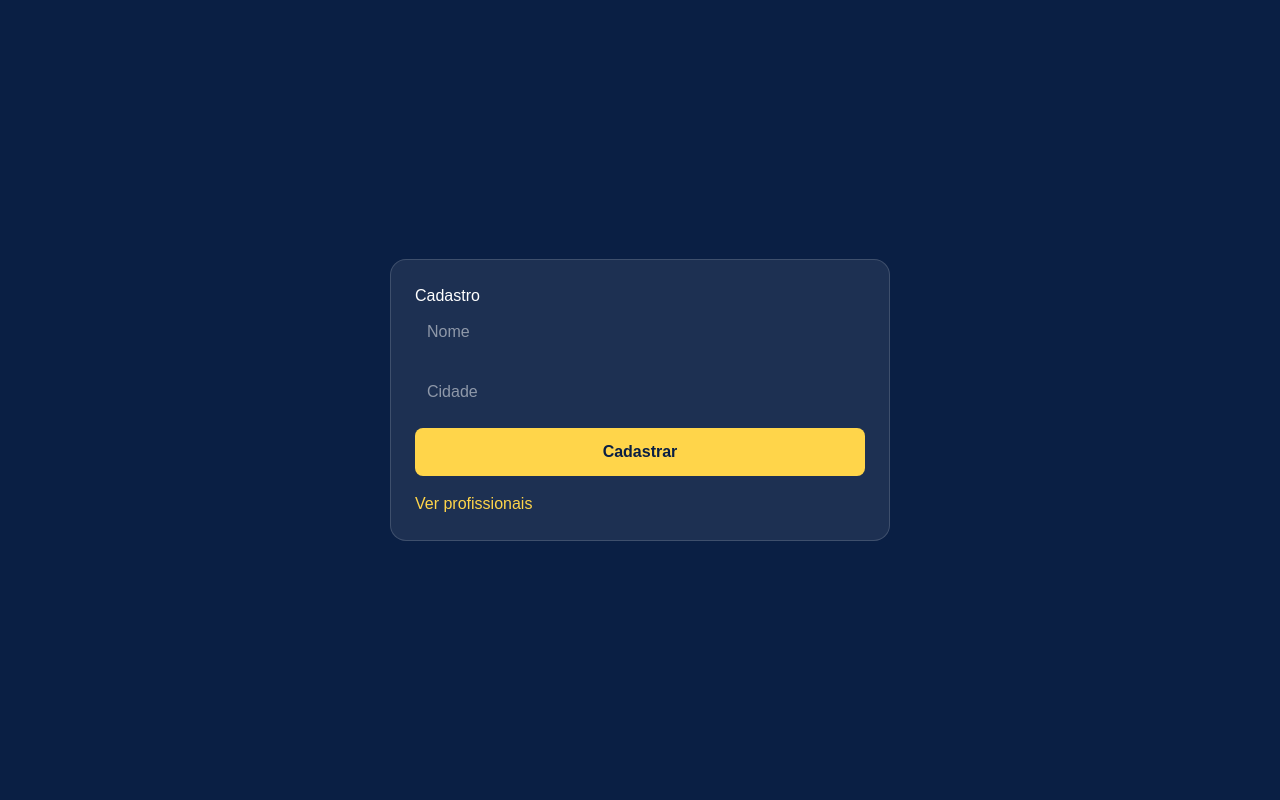
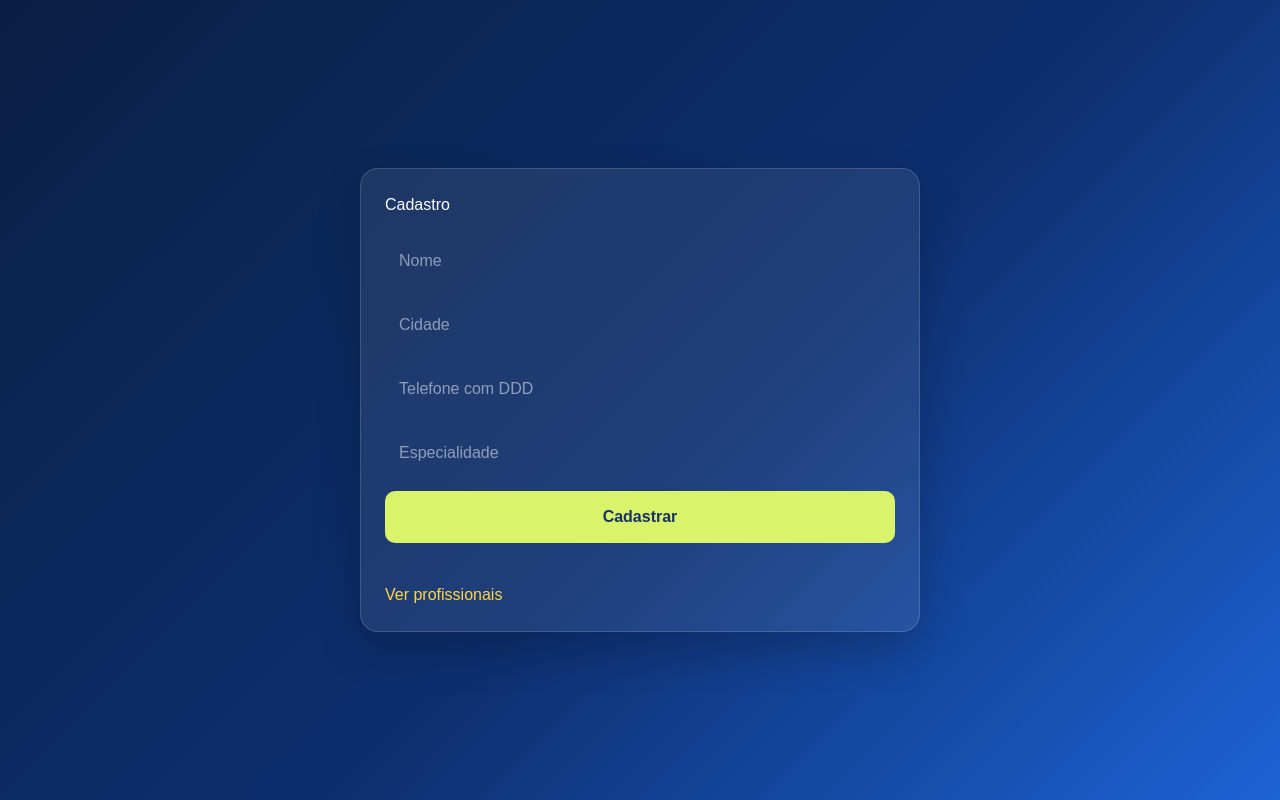
Before and after one commit to maxvandro/conecta-eletrica, a Next.js app: page /cadastro in a window 1280 px wide. Built offline with nearby package versions, Linux system fonts and the light colour scheme; no server answers.

Commit message:
Adiciona telefone, especialidade e botao WhatsApp

```diff
--- a/app/cadastro/page.tsx
+++ b/app/cadastro/page.tsx
@@ -6,6 +6,8 @@ import { supabase } from "@/lib/supabase";
 export default function CadastroPage() {
   const [nome, setNome] = useState("");
   const [cidade, setCidade] = useState("");
+  const [telefone, setTelefone] = useState("");
+  const [especialidade, setEspecialidade] = useState("");
   const [mensagem, setMensagem] = useState("");
 
   async function handleSubmit(e: React.FormEvent) {
@@ -16,6 +18,8 @@ export default function CadastroPage() {
       {
         nome,
         cidade,
+        telefone,
+        especialidade,
       },
     ]);
 
@@ -28,6 +32,8 @@ export default function CadastroPage() {
     setMensagem("Cadastrado com sucesso!");
     setNome("");
     setCidade("");
+    setTelefone("");
+    setEspecialidade("");
   }
 
   return (
@@ -37,7 +43,8 @@ export default function CadastroPage() {
         display: "flex",
         alignItems: "center",
         justifyContent: "center",
-        background: "#0a1f44",
+        background:
+          "linear-gradient(135deg, #0a1f44 0%, #0d2f6f 55%, #1c63d5 100%)",
         color: "#fff",
         fontFamily: "Arial, sans-serif",
         padding: "24px",
@@ -46,14 +53,15 @@ export default function CadastroPage() {
       <div
         style={{
           width: "100%",
-          maxWidth: "500px",
+          maxWidth: "560px",
           background: "rgba(255,255,255,0.08)",
           border: "1px solid rgba(255,255,255,0.15)",
-          borderRadius: "16px",
+          borderRadius: "18px",
           padding: "24px",
+          boxShadow: "0 18px 45px rgba(0,0,0,0.20)",
         }}
       >
-        <h1>Cadastro</h1>
+        <h1 style={{ marginTop: 0, marginBottom: "18px" }}>Cadastro</h1>
 
         <form
           onSubmit={handleSubmit}
@@ -67,6 +75,7 @@ export default function CadastroPage() {
             value={nome}
             onChange={(e) => setNome(e.target.value)}
             placeholder="Nome"
+            required
             style={inputStyle}
           />
 
@@ -74,6 +83,23 @@ export default function CadastroPage() {
             value={cidade}
             onChange={(e) => setCidade(e.target.value)}
             placeholder="Cidade"
+            required
+            style={inputStyle}
+          />
+
+          <input
+            value={telefone}
+            onChange={(e) => setTelefone(e.target.value)}
+            placeholder="Telefone com DDD"
+            required
+            style={inputStyle}
+          />
+
+          <input
+            value={especialidade}
+            onChange={(e) => setEspecialidade(e.target.value)}
+            placeholder="Especialidade"
+            required
             style={inputStyle}
           />
 
@@ -82,9 +108,9 @@ export default function CadastroPage() {
           </button>
         </form>
 
-        <p style={{ marginTop: "16px" }}>{mensagem}</p>
+        <p style={{ marginTop: "16px", minHeight: "24px" }}>{mensagem}</p>
 
-        <a href="/profissionais" style={{ color: "#ffd54a" }}>
+        <a href="/profissionais" style={{ color: "#ffd54a", textDecoration: "none" }}>
           Ver profissionais
         </a>
       </div>
@@ -92,20 +118,21 @@ export default function CadastroPage() {
   );
 }
 
-const inputStyle = {
-  padding: "12px",
-  borderRadius: "8px",
+const inputStyle: React.CSSProperties = {
+  padding: "14px",
+  borderRadius: "10px",
   border: "none",
   fontSize: "16px",
+  outline: "none",
 };
 
-const buttonStyle = {
-  padding: "12px",
-  borderRadius: "8px",
+const buttonStyle: React.CSSProperties = {
+  padding: "14px",
+  borderRadius: "10px",
   border: "none",
   fontSize: "16px",
-  fontWeight: "bold" as const,
-  background: "#ffd54a",
-  color: "#0a1f44",
+  fontWeight: "bold",
+  background: "#d9f46a",
+  color: "#15316b",
   cursor: "pointer",
 };
--- a/app/profissionais/page.tsx
+++ b/app/profissionais/page.tsx
@@ -7,6 +7,8 @@ type Profissional = {
   id: number;
   nome: string;
   cidade: string;
+  telefone: string;
+  especialidade: string;
 };
 
 export default function ProfissionaisPage() {
@@ -30,6 +32,9 @@ export default function ProfissionaisPage() {
   }
 
   async function excluir(id: number) {
+    const confirmar = window.confirm("Deseja realmente excluir este profissional?");
+    if (!confirmar) return;
+
     const { error } = await supabase.from("profissionais").delete().eq("id", id);
 
     if (error) {
@@ -41,6 +46,11 @@ export default function ProfissionaisPage() {
     carregar();
   }
 
+  function montarLinkWhatsapp(telefone: string) {
+    const numeroLimpo = telefone.replace(/\D/g, "");
+    return `https://wa.me/55${numeroLimpo}`;
+  }
+
   useEffect(() => {
     carregar();
   }, []);
@@ -49,49 +59,169 @@ export default function ProfissionaisPage() {
     <main
       style={{
         minHeight: "100vh",
-        background: "#0a1f44",
+        background:
+          "linear-gradient(135deg, #0a1f44 0%, #0d2f6f 55%, #1c63d5 100%)",
         color: "#fff",
         fontFamily: "Arial, sans-serif",
         padding: "24px",
       }}
     >
-      <h1>Profissionais</h1>
+      <div style={{ maxWidth: "1000px", margin: "0 auto" }}>
+        <div
+          style={{
+            display: "inline-block",
+            padding: "10px 18px",
+            borderRadius: "999px",
+            border: "1px solid rgba(255, 215, 92, 0.45)",
+            background: "rgba(255,255,255,0.08)",
+            color: "#f5d35a",
+            fontWeight: "bold",
+            marginBottom: "24px",
+          }}
+        >
+          Profissionais cadastrados
+        </div>
 
-      {mensagem && <p>{mensagem}</p>}
+        <h1
+          style={{
+            fontSize: "56px",
+            lineHeight: "1.05",
+            margin: "0 0 16px 0",
+            maxWidth: "700px",
+          }}
+        >
+          Encontre um profissional
+        </h1>
 
+        <p
+          style={{
+            fontSize: "18px",
+            lineHeight: "1.6",
+            marginBottom: "28px",
+            maxWidth: "760px",
+            color: "rgba(255,255,255,0.92)",
+          }}
+        >
+          Veja os profissionais disponíveis e escolha quem faz mais sentido para o seu atendimento.
+        </p>
+
+        {mensagem && dados.length === 0 ? (
+          <div
+            style={{
+              background: "rgba(255,255,255,0.08)",
+              border: "1px solid rgba(255,255,255,0.15)",
+              borderRadius: "20px",
+              padding: "24px",
+              fontSize: "18px",
+            }}
+          >
+            {mensagem}
+          </div>
+        ) : (
+          <div
+            style={{
+              display: "grid",
+              gridTemplateColumns: "repeat(auto-fit, minmax(320px, 1fr))",
+              gap: "18px",
+            }}
+          >
             {dados.map((p) => (
               <div
                 key={p.id}
                 style={{
-            background: "rgba(255,255,255,0.08)",
-            border: "1px solid rgba(255,255,255,0.15)",
-            borderRadius: "12px",
-            padding: "16px",
-            marginBottom: "12px",
+                  background: "rgba(255,255,255,0.10)",
+                  border: "1px solid rgba(255,255,255,0.18)",
+                  borderRadius: "22px",
+                  padding: "22px",
+                  boxShadow: "0 18px 45px rgba(0,0,0,0.18)",
                 }}
               >
-          <p><strong>Nome:</strong> {p.nome}</p>
-          <p><strong>Cidade:</strong> {p.cidade}</p>
+                <h2
+                  style={{
+                    marginTop: 0,
+                    marginBottom: "16px",
+                    color: "#f5d35a",
+                    fontSize: "22px",
+                  }}
+                >
+                  {p.nome}
+                </h2>
+
+                <p style={textStyle}>
+                  <strong>Telefone:</strong> {p.telefone}
+                </p>
+                <p style={textStyle}>
+                  <strong>Cidade:</strong> {p.cidade}
+                </p>
+                <p style={textStyle}>
+                  <strong>Especialidade:</strong> {p.especialidade}
+                </p>
+
+                <div
+                  style={{
+                    display: "flex",
+                    gap: "12px",
+                    marginTop: "20px",
+                  }}
+                >
+                  <a
+                    href={montarLinkWhatsapp(p.telefone)}
+                    target="_blank"
+                    rel="noreferrer"
+                    style={{ flex: 1 }}
+                  >
+                    <button style={botaoWhatsapp}>
+                      WhatsApp
+                    </button>
+                  </a>
 
                   <button
                     onClick={() => excluir(p.id)}
-            style={{
-              padding: "10px 14px",
-              borderRadius: "8px",
-              border: "none",
-              background: "#ff4d4d",
-              color: "#fff",
-              cursor: "pointer",
-            }}
+                    style={botaoExcluir}
                   >
                     Excluir
                   </button>
                 </div>
+              </div>
             ))}
+          </div>
+        )}
 
-      <a href="/cadastro" style={{ color: "#ffd54a" }}>
-        Ir para cadastro
+        <div style={{ marginTop: "24px" }}>
+          <a href="/" style={{ color: "#ffffff", textDecoration: "none" }}>
+            ← Voltar para a página inicial
           </a>
+        </div>
+      </div>
     </main>
   );
 }
+
+const textStyle: React.CSSProperties = {
+  margin: "0 0 10px 0",
+  fontSize: "16px",
+  lineHeight: "1.5",
+};
+
+const botaoWhatsapp: React.CSSProperties = {
+  width: "100%",
+  padding: "14px",
+  borderRadius: "12px",
+  border: "none",
+  background: "#f1d35a",
+  color: "#17326d",
+  fontWeight: "bold",
+  fontSize: "16px",
+  cursor: "pointer",
+};
+
+const botaoExcluir: React.CSSProperties = {
+  padding: "14px 18px",
+  borderRadius: "12px",
+  border: "none",
+  background: "#f05d57",
+  color: "#fff",
+  fontWeight: "bold",
+  fontSize: "16px",
+  cursor: "pointer",
+};
```
Lines whose indentation alone changed are shown as unchanged.
